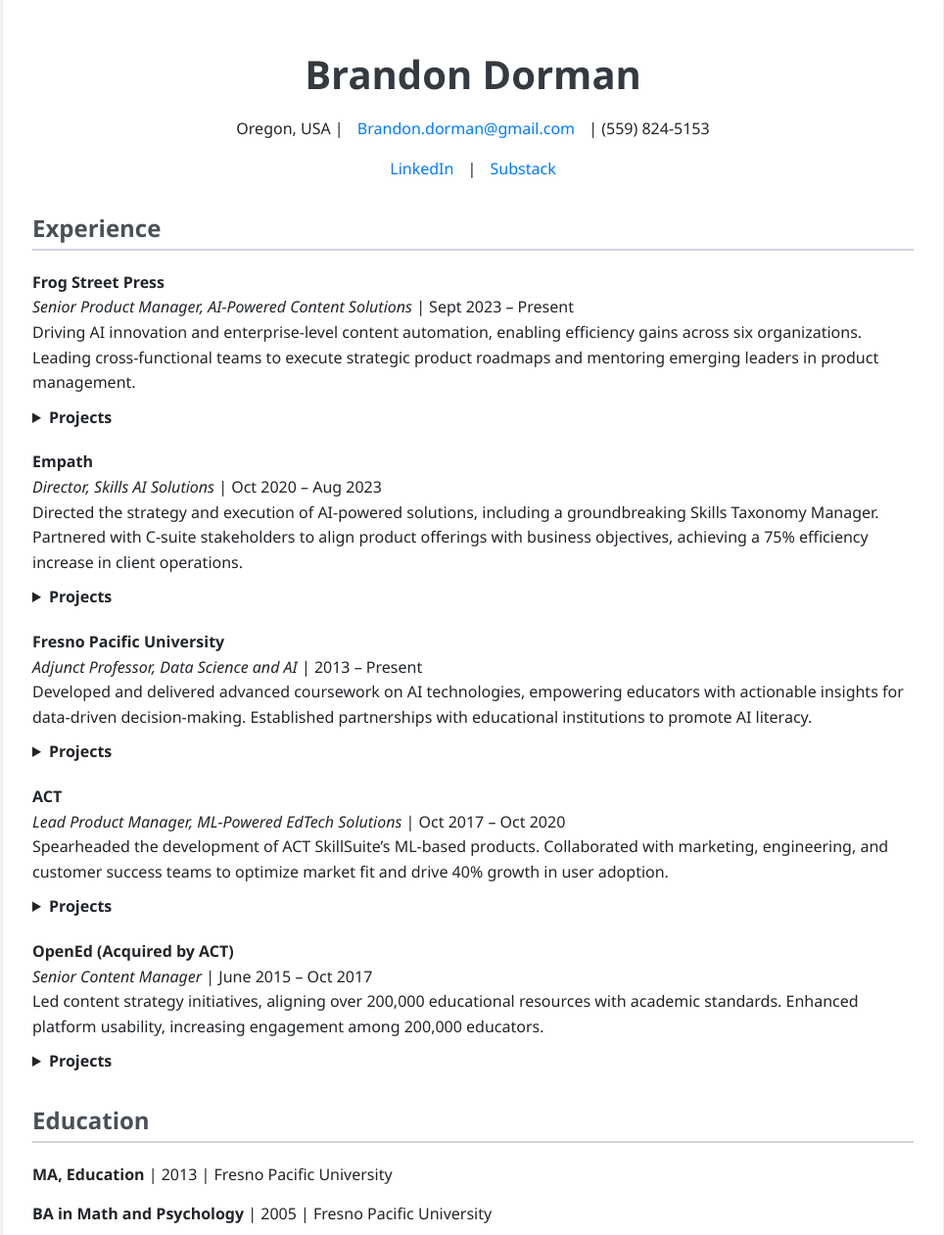
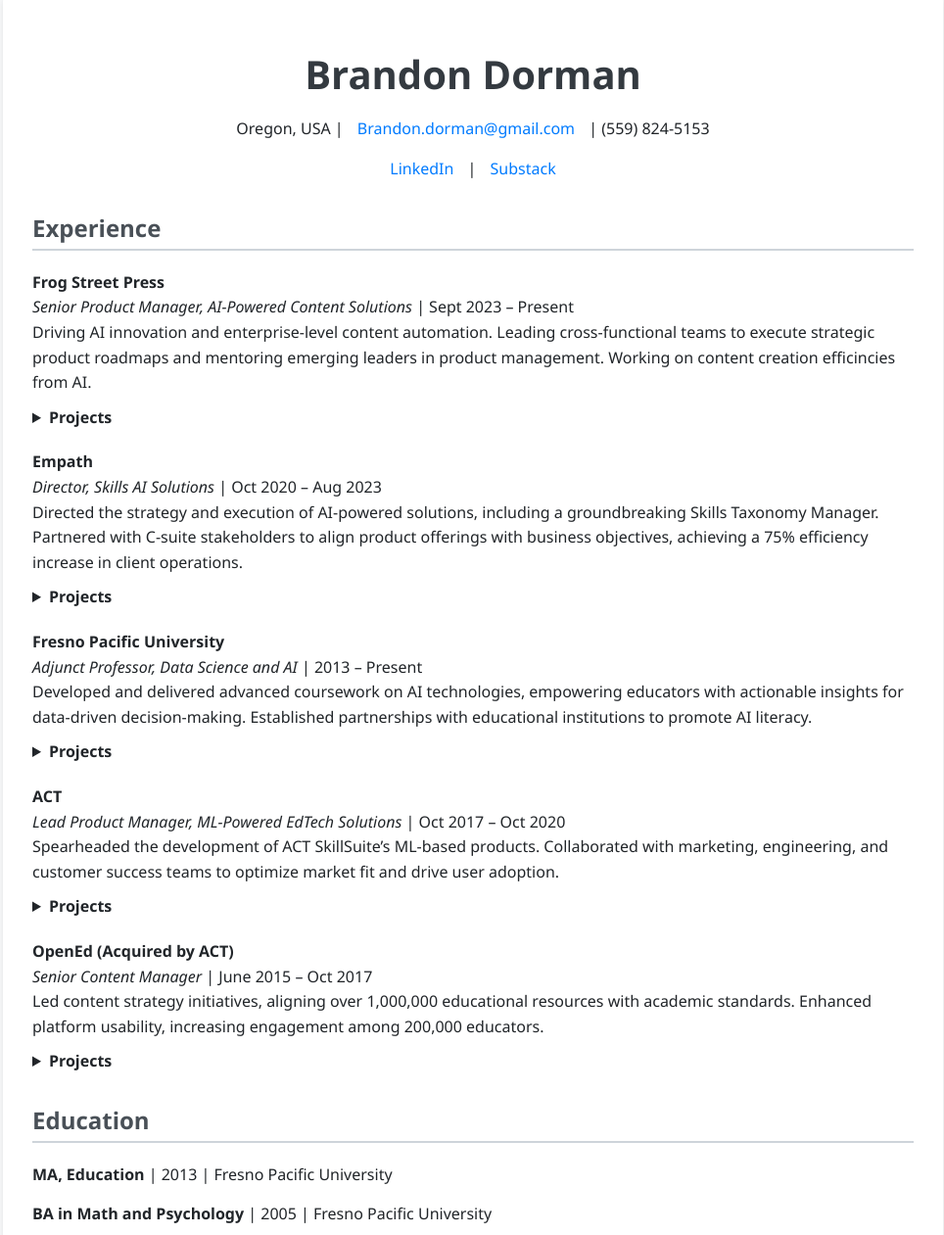
Before and after one commit to brandonopened/brandonopened.github.io, a plain HTML site: page index.html in a window 1280 px wide. Shown: the part 71-1332 px from the top of the page at 98% size, without its empty margins (157-1121 px from the left). Drawn offline with Linux system fonts and the light colour scheme.

Commit message:
Update index.html

```diff
--- a/index.html
+++ b/index.html
@@ -104,13 +104,13 @@
                     <div class="job-details">
                         <strong>Frog Street Press</strong><br>
                         <em>Senior Product Manager, AI-Powered Content Solutions</em> | Sept 2023 – Present<br>
-                        Driving AI innovation and enterprise-level content automation, enabling efficiency gains across six organizations. Leading cross-functional teams to execute strategic product roadmaps and mentoring emerging leaders in product management.
+                        Driving AI innovation and enterprise-level content automation. Leading cross-functional teams to execute strategic product roadmaps and mentoring emerging leaders in product management. Working on content creation efficincies from AI.
                     </div>
                     <details class="projects">
                         <summary>Projects</summary>
                         <ul>
                             <li>Trained senior leadership on innovations that AI can bring</li>
-                            <li>Led building of a content management tool that helped digitize content for Frog Street</li>
+                            <li>Led building of a content management tool that is helping digitize content for Frog Street</li>
                         </ul>
                         <div class="repositories">
                             <h3>Code Showing Proof of Skills</h3>
@@ -167,12 +167,12 @@
                     <div class="job-details">
                         <strong>ACT</strong><br>
                         <em>Lead Product Manager, ML-Powered EdTech Solutions</em> | Oct 2017 – Oct 2020<br>
-                        Spearheaded the development of ACT SkillSuite’s ML-based products. Collaborated with marketing, engineering, and customer success teams to optimize market fit and drive 40% growth in user adoption.
+                        Spearheaded the development of ACT SkillSuite’s ML-based products. Collaborated with marketing, engineering, and customer success teams to optimize market fit and drive user adoption.
                     </div>
                     <details class="projects">
                         <summary>Projects</summary>
                         <ul>
-                            <li>Designed adaptive learning algorithms to personalize education pathways.</li>
+                            <li>Worked with adaptive learning algorithms to maximize product benefits</li>
                             <li>Implemented a feedback loop to improve product iterations and user satisfaction.</li>
                         </ul>
                         <div class="repositories">
@@ -188,7 +188,7 @@
                     <div class="job-details">
                         <strong>OpenEd (Acquired by ACT)</strong><br>
                         <em>Senior Content Manager</em> | June 2015 – Oct 2017<br>
-                        Led content strategy initiatives, aligning over 200,000 educational resources with academic standards. Enhanced platform usability, increasing engagement among 200,000 educators.
+                        Led content strategy initiatives, aligning over 1,000,000 educational resources with academic standards. Enhanced platform usability, increasing engagement among 200,000 educators.
                     </div>
                     <details class="projects">
                         <summary>Projects</summary>
```
